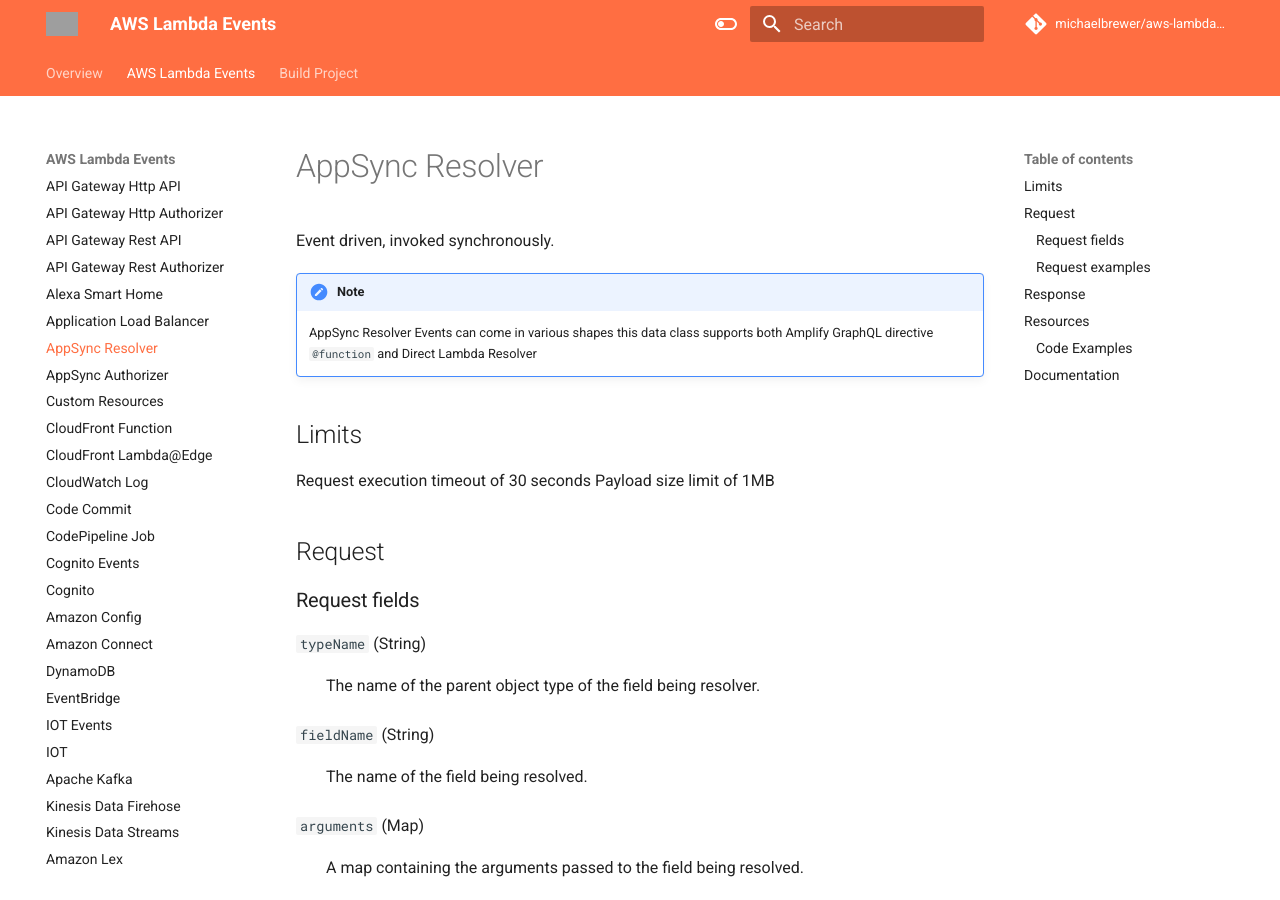
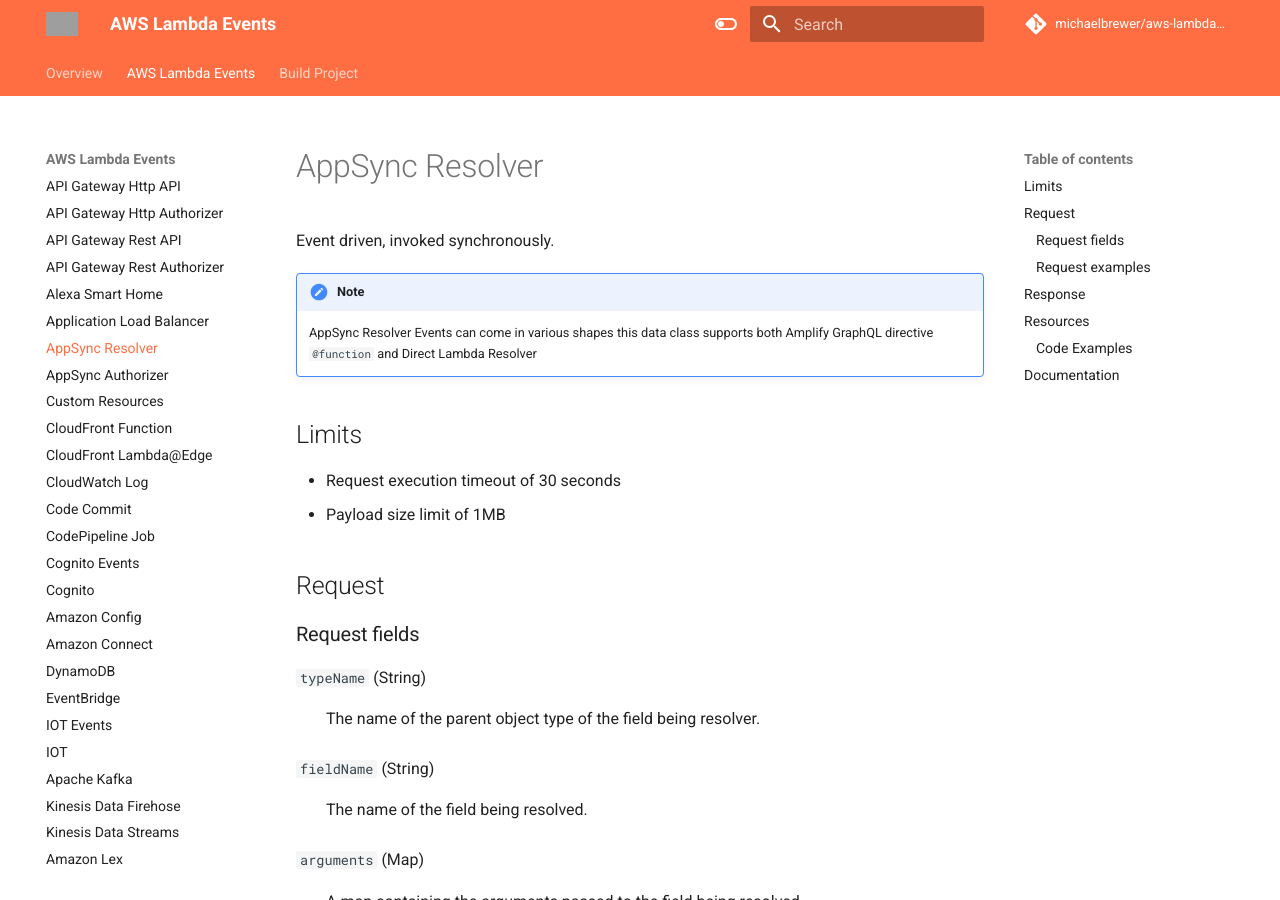
Before and after one commit to michaelbrewer/aws-lambda-events, an MkDocs documentation site: the page built from docs/appsync-resolver.md, in a window 1280 px wide and 900 px high. Built offline with MkDocs 1.6.1 and Material for MkDocs 9.7.7, drawn with Linux system fonts in a browser that asks for light colours; comment, search, counter and statistics services are not loaded; grey boxes are pictures that could not be loaded.

Commit message:
chore: update styling

```diff
--- a/docs/appsync-resolver.md
+++ b/docs/appsync-resolver.md
@@ -7,8 +7,8 @@
 
 ## Limits
 
-Request execution timeout of 30 seconds
-Payload size limit of 1MB
+- Request execution timeout of 30 seconds
+- Payload size limit of 1MB
 
 ## Request
 
```
